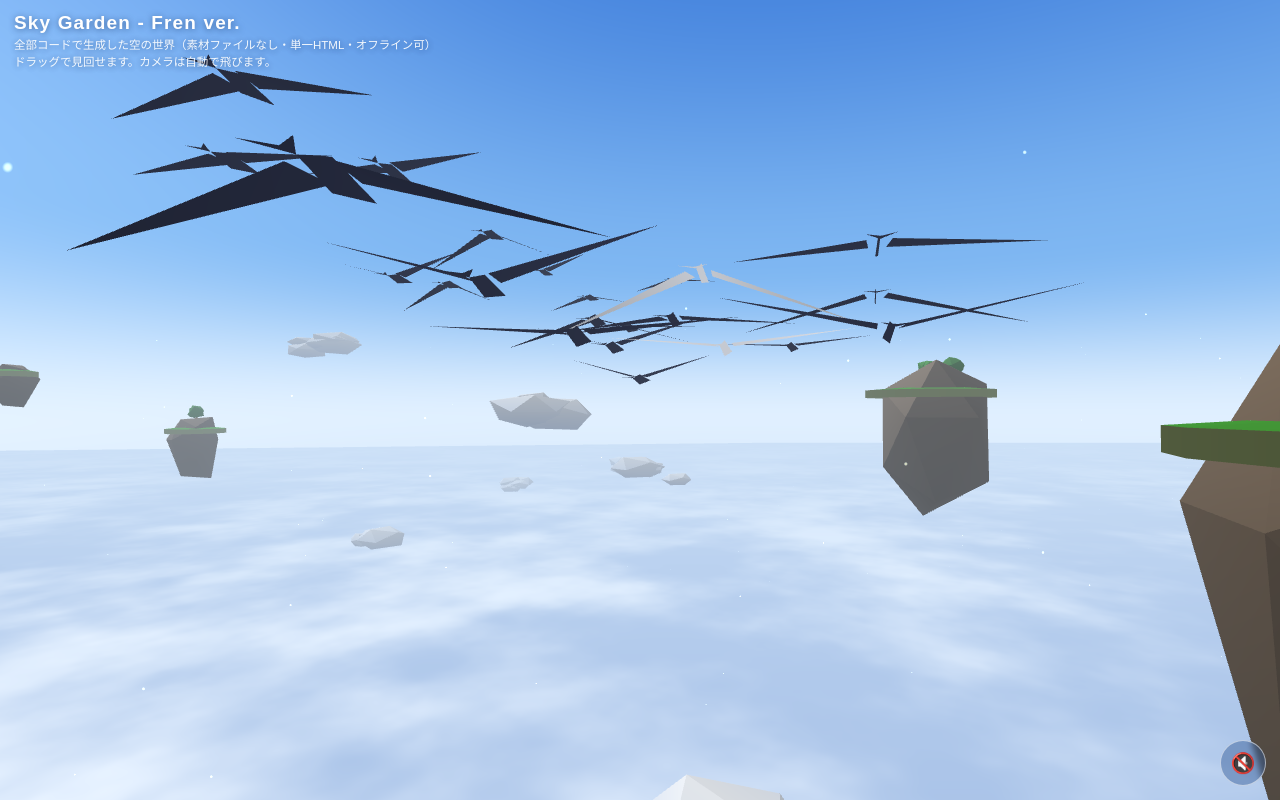
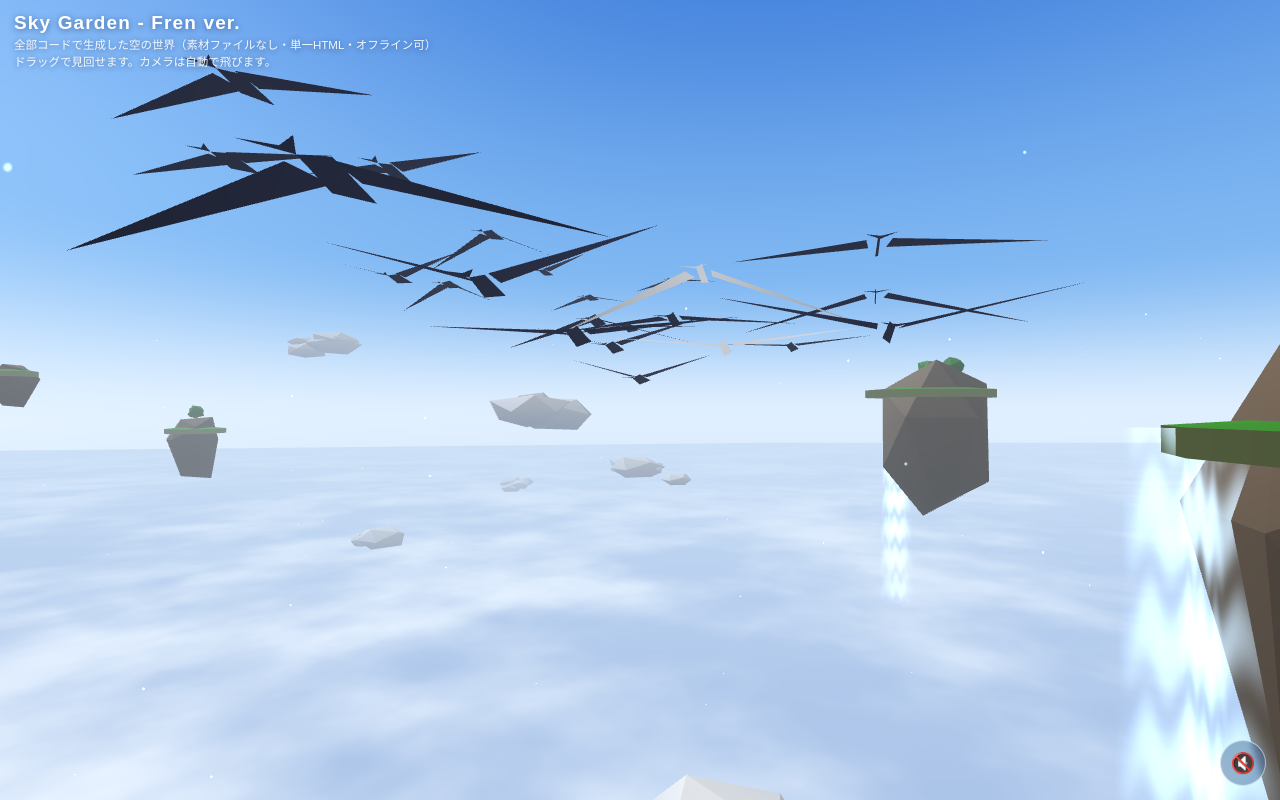
Before and after one commit to kurama-jp/abyssal-garden-fren, a plain HTML site: page index.html in a window 1280 px wide. Drawn offline with Linux system fonts and the light colour scheme; animation ran at ten frames a second.

Commit message:
鳥と滝が表示されない不具合を修正しました（シェーダ間の精度指定の不一致でリンク失敗していた）

```diff
--- a/index.html
+++ b/index.html
@@ -82,7 +82,11 @@ function prog(vs, fs){
   gl.attachShader(p, sh(gl.VERTEX_SHADER, vs));
   gl.attachShader(p, sh(gl.FRAGMENT_SHADER, fs));
   gl.linkProgram(p);
-  if(!gl.getProgramParameter(p, gl.LINK_STATUS)){ console.warn(gl.getProgramInfoLog(p)); }
+  if(!gl.getProgramParameter(p, gl.LINK_STATUS)){
+    console.warn(gl.getProgramInfoLog(p));
+    const m = document.getElementById("msg");
+    if(m){ m.style.display = "flex"; m.style.color = "#ff9a9a"; m.textContent = "シェーダのリンクに失敗しました: " + gl.getProgramInfoLog(p); }
+  }
   p.u = {};
   const n = gl.getProgramParameter(p, gl.ACTIVE_UNIFORMS);
   for(let i=0;i<n;i++){ const info = gl.getActiveUniform(p, i); p.u[info.name] = gl.getUniformLocation(p, info.name); }
@@ -250,7 +254,7 @@ const cloudProg = prog([
 
 const fallProg = prog([
   "attribute vec3 aPos; attribute vec2 aUv; attribute float aPhase;",
-  "uniform mat4 uProj, uView; uniform float uTime;",
+  "uniform mat4 uProj, uView; uniform mediump float uTime;",
   "varying vec2 vUv; varying float vDepth;",
   "void main(){",
   "  vec3 p = aPos;",
@@ -275,7 +279,7 @@ const fallProg = prog([
 
 const birdProg = prog([
   "attribute vec3 aPos; attribute float aWing;",
-  "uniform mat4 uProj, uView, uModel; uniform float uTime; uniform float uPhase; uniform vec3 uCol;",
+  "uniform mat4 uProj, uView, uModel; uniform mediump float uTime; uniform mediump float uPhase; uniform mediump vec3 uCol;",
   "varying float vDepth; varying float vShade;",
   "void main(){",
   "  vec3 p = aPos;",
```
